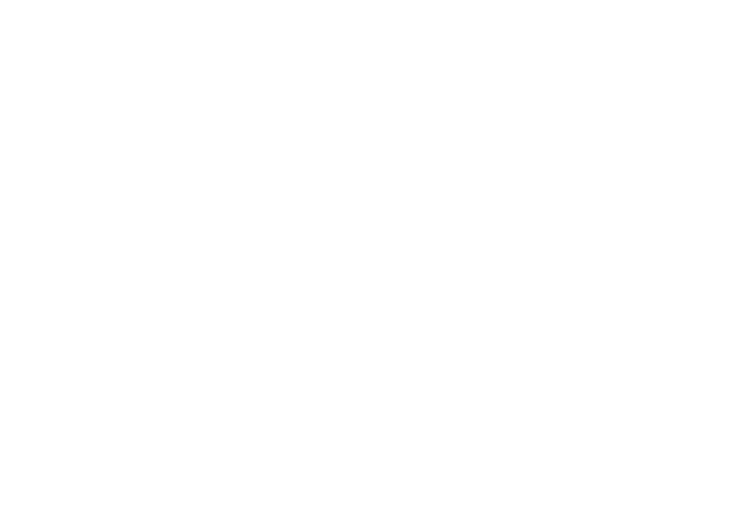
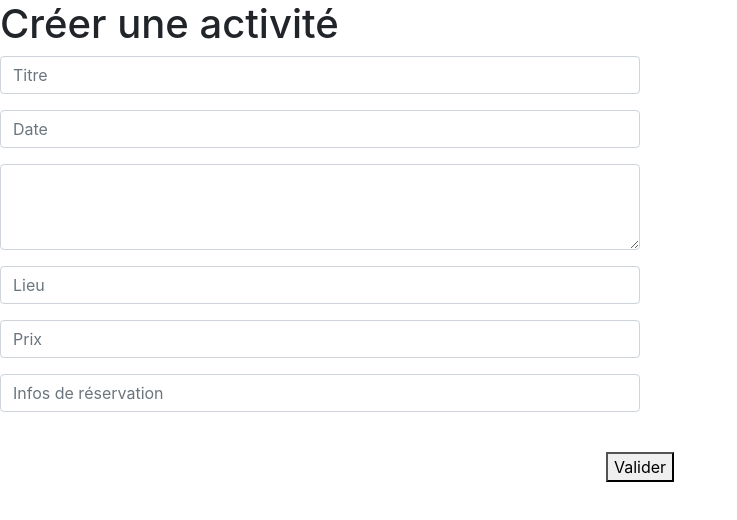
Before and after one commit to Julien-sans/ecoloc, a React (Create React App) app in the folder front-admin/: page /createproject in a window 1280 px wide. Shown: the top 520 px of the page, without its empty margins (0-737 px from the left). Built offline with nearby package versions, Linux system fonts and the light colour scheme.

Commit message:
redux pour creation activite et post activite fonctionnels

```diff
--- a/front-admin/src/App.js
+++ b/front-admin/src/App.js
@@ -1,10 +1,10 @@
 import React, { Component, Fragment } from 'react';
-import Home from './components/authentification/Home.js';
 import { BrowserRouter, Route, Switch } from 'react-router-dom';
 import './App.css';
 import LoginPage from './components/authentification/LoginPage.js';
 import CreateSpace from './components/authentification/CreateSpace';
 import ProjectList from './components/ProjectList';
+import CreateProject from './components/CreateProject';
 import ProtectedRoutes from './components/ProtectedRoutes';
 
 class App extends Component {
@@ -17,12 +17,12 @@
             <Route
               exact
               path="/"
-              component={Home}
+              component={LoginPage}
             />
             <Route
               exact
-              path="/loginpage"
-              component={LoginPage}
+              path="/createproject"
+              component={CreateProject}
             />
             <Route
               exact
--- /dev/null
+++ b/front-admin/src/components/CreateProject.js
@@ -0,0 +1,87 @@
+import React, { Component } from 'react';
+import { Card, CardTitle, Container, Row, CardSubtitle, CardText } from 'reactstrap';
+import axios from 'axios';
+import { connect } from 'react-redux';
+import { editorInputForm, createActivite } from '../actions/forms';
+
+class CreateProject extends Component {
+
+    constructor(props) {
+        super(props);
+        this.handleChange = this.handleChange.bind(this)
+        this.handleSubmit = this.handleSubmit.bind(this)
+    }
+
+    handleChange(event) {
+        const { name, value } = event.target
+        const { editorInputForm } = this.props;
+        editorInputForm(name, value);
+    }
+
+    handleSubmit(event) {
+        event.preventDefault();
+        const { form, createActivite } = this.props;
+        console.log(form)
+        //createActivite(form);
+        axios.post('/api/activites/activitesliste', form)
+            .then(response => response.data)
+            .then(console.log)
+    }
+
+    render() {
+        return (
+            <div>
+                <h1 className="projectTitle">Créer une activité</h1>
+                <form className="d-flex flex-column justify-content-center" onSubmit={this.handleSubmit}>
+
+                    <div className="form-group w-50">
+                        <input onChange={this.handleChange} name="title" type="text" className="form-control" id="title" placeholder="Titre"></input>
+                    </div>
+
+                    <div className="form-group w-50">
+                        <input onChange={this.handleChange} name="date" type="text" className="form-control" id="formGroupExampleInput2" placeholder="Date"></input>
+                    </div>
+
+                    <div className="form-group w-50">
+                        <textarea onChange={this.handleChange} name="description" className="form-control" id="exampleFormControlTextarea1" rows="3"></textarea>
+                    </div>
+
+                    <div className="form-group w-50">
+                        <input onChange={this.handleChange} name="lieu" type="text" className="form-control" id="formGroupExampleInput2" placeholder="Lieu"></input>
+                    </div>
+
+                    <div className="form-group w-50">
+                        <input onChange={this.handleChange} name="prix" type="text" className="form-control" id="formGroupExampleInput2" placeholder="Prix"></input>
+                    </div>
+
+                    <div className="form-group w-50">
+                        <input onChange={this.handleChange} name="infos" type="text" className="form-control" id="formGroupExampleInput2" placeholder="Infos de réservation"></input>
+                    </div>
+
+                    <div className="d-flex justify-content-center">
+                        <button className="my-4" type="submit" id="login-button">Valider</button>
+                    </div>
+                </form>
+            </div>
+        );
+    }
+}
+
+const mapStateToProps = (state) => {
+    const { title, description, prix, lieu, infos, activite, date } = state;
+    return {
+        activite,
+        form: {
+            title,
+            date,
+            description,
+            prix,
+            lieu,
+            infos
+        }
+    }
+};
+
+const mapDispatchToProps = { editorInputForm, createActivite };
+
+export default connect(mapStateToProps, mapDispatchToProps)(CreateProject);
--- a/front-admin/src/components/ProjectList.js
+++ b/front-admin/src/components/ProjectList.js
@@ -1,6 +1,13 @@
 import React, { Component } from 'react';
-import { Card, CardTitle, Container, Row, CardSubtitle, CardText } from 'reactstrap';
+import { Card, CardTitle, Container, Row, CardSubtitle, CardText, Col } from 'reactstrap';
 import axios from 'axios';
+import { Link } from 'react-router-dom';
+
+const ConvertDateTime = (date) => {
+    const t = date.split(/[- : T .]/)
+    const newDate = t[2] + '-' + t[1] + '-' + t[0] + ' ' + t[3] + 'h' + t[4];
+    return newDate;
+}
 
 class ProjectList extends Component {
 
@@ -30,7 +37,7 @@
     disconnect = () => {
         localStorage.removeItem('token');
         delete axios.defaults.headers.authorization;
-        this.props.history.push("/loginpage");
+        this.props.history.push("/");
     }
 
     render() {
@@ -38,22 +45,30 @@
         console.log(activites)
         return (
             <div>
+                <nav className="navbar sticky-top navbar-light bg-light">
+                    <a className="navbar-brand" href="#">Ecolo'Occ</a>
+                    <button type="button" className="btn btn-success"><Link to='/createproject'>Créer un Projet</Link></button>
                     <button onClick={this.disconnect} type="button" className="btn btn-danger">Se déconnecter</button>
-                <h1>Mes Activités</h1>
-                <Container>
+                </nav>
+                <h1 className="text-center">Mes Activités</h1>
+                <Container fluid>
                     <Row>
                         {
                             activites.map((activite, key) =>
-                                <Card key={key} className="mx-auto">
+                                <Col md='4' key={key} className="my-3">
+                                    <Card className="mx-auto">
                                         <CardTitle>{activite.title}</CardTitle>
-                                    <CardSubtitle>{activite.date}</CardSubtitle>
+                                        <CardSubtitle>{ConvertDateTime(activite.date_publication)}</CardSubtitle>
+                                        <CardSubtitle>{ConvertDateTime(activite.date)}</CardSubtitle>
                                         <CardText>{activite.description}</CardText>
                                         <CardText>{activite.lieu}</CardText>
                                         <CardText>{activite.prix}</CardText>
                                         <CardText>{activite.infos}</CardText>
                                     </Card>
+                                </Col>
                             )
                         }
+
                     </Row>
                 </Container>
             </div>
--- a/front-admin/src/components/authentification/Home.js
+++ /dev/null
@@ -1,23 +0,0 @@
-import React, { Component } from 'react';
-import LoginPage from './LoginPage';
-import { Link } from 'react-router-dom';
-
-class Home extends Component {
-
-    render() {
-        return (
-            <div className="d-flex flex-column align-items-center justify-content-center">
-                <h1>Ecolo'Occ</h1>
-                <h2>Espace Association</h2>
-                <button type="button" className="btn btn-success w-50 my-2">
-                    <Link to="/loginpage">Je me connecte</Link>
-                </button>
-                <button type="button" className="btn btn-danger w-50 my-2">
-                    <Link to="/createspace">Je veux créer mon compte</Link>
-                </button>
-            </div>
-        );
-    }
-}
-
-export default Home;
--- a/front-admin/src/components/authentification/LoginPage.js
+++ b/front-admin/src/components/authentification/LoginPage.js
@@ -9,9 +9,7 @@
     this.state = {
       email: '',
       password: '',
-      errorPassword: false,
-      errorAuth: '',
-      errorEmail: '',
+      errorAuth: ''
     };
     this.updateField = this.updateField.bind(this);
     this.handleSubmitSignIn = this.handleSubmitSignIn.bind(this);
--- a/front-admin/src/reducers/forms.js
+++ b/front-admin/src/reducers/forms.js
@@ -2,14 +2,12 @@
 import { CREATE_ACTIVITE } from '../actions/forms';
 
 const initialState = {
-  id: '',
-  title: '',
-  date_publication: '',
-  description: '',
-  prix: '',
-  lieu: '',
-  infos: '',
-  association_id: ''
+    title: '',
+    description: '',
+    prix: '',
+    lieu: '',
+    infos: '',
+    activite: []
 }
 
 const reducer = (state = initialState, action) => {
@@ -19,9 +17,11 @@
             return { ...state, [key]: value }
         case CREATE_ACTIVITE:
             const form = action.form
-            return { ...state, activite: [...state.activite.form]}
-        default: return state
+            return { ...state, activite: [...state.activite, form] }
+        default:
+            return state
     }
 }
 
+
 export default reducer;
```
Also changed, not shown: 2 other files (tests, documents, lock files or other folders). Lines whose indentation alone changed are shown as unchanged.
